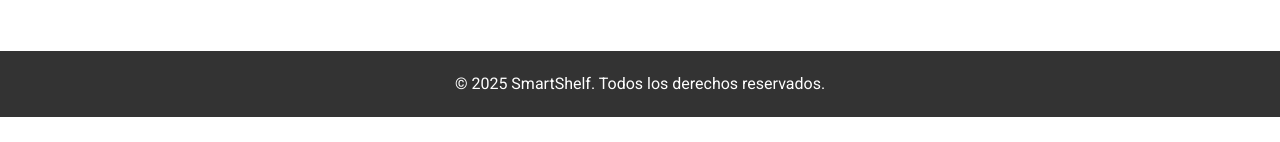
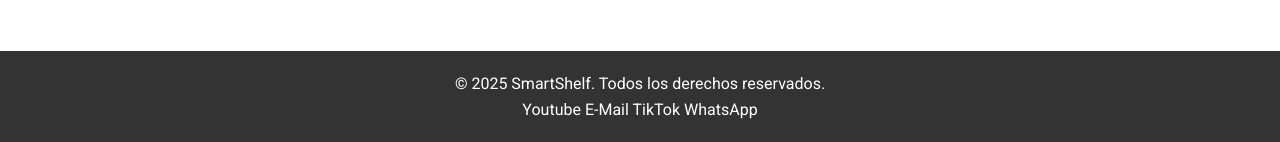
Before and after one commit to cocoriotos/SmartShelf, a PHP site: page /lookmigrration/index.php in a window 1280 px wide; the page is wider, and only the part inside the window is pictured. Shown: the part 3971-4113 px from the top of that part. Before the commit the page ends 4088 px from the top of that part, so only its background shows below. Run offline with PHP 8.4, Linux system fonts and the light colour scheme; some libraries are stand-ins or nearby versions.

Commit message:
redessociales

```diff
--- a/lookmigrration/index.php
+++ b/lookmigrration/index.php
@@ -177,6 +177,14 @@
         <div class="container">
             <p>&copy; 2025 SmartShelf. Todos los derechos reservados.</p>
         </div>
+        <div class="social-icons">
+                <!--<a href="https://www.instagram.com" target="_blank"><i class="fa fa-instagram" aria-hidden="true"></i> Instagram</a>
+                <a href="https://www.facebook.com" target="_blank"><i class="fa fa-facebook" aria-hidden="true"></i> FaceBook</a>-->
+                <a href="https://www.youtube.com/playlist?list=PLRQ5KF9igtB2GRlHLSP6Uwx1lzy387Wz5" target="_blank"><i class="fa fa-youtube" aria-hidden="true"></i> Youtube</a>
+                <a href="mailto:adm@solicionespro.com" target="_blank"><i class="fa fa-envelope" aria-hidden="true"></i> E-Mail</a>
+                <a href="https://www.tiktok.com/@smartshelfcol" target="_blank"><i class="fa fa-tiktok" aria-hidden="true"></i>TikTok</a>
+                <a href="https://wa.me/573054293185" target="_blank"><i class="fa fa-whatsapp" aria-hidden="true"></i> WhatsApp</a>
+        </div>
     </footer>
 </body>
 </html>
```
